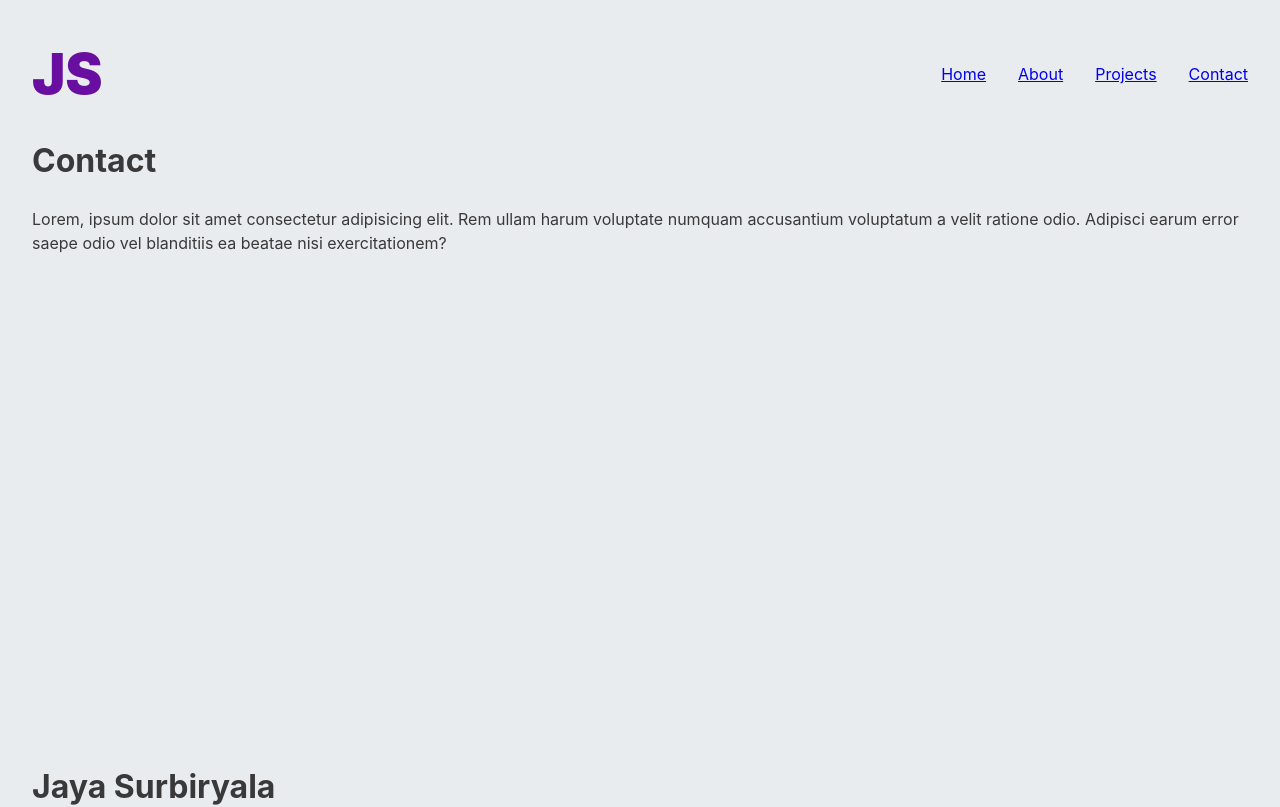
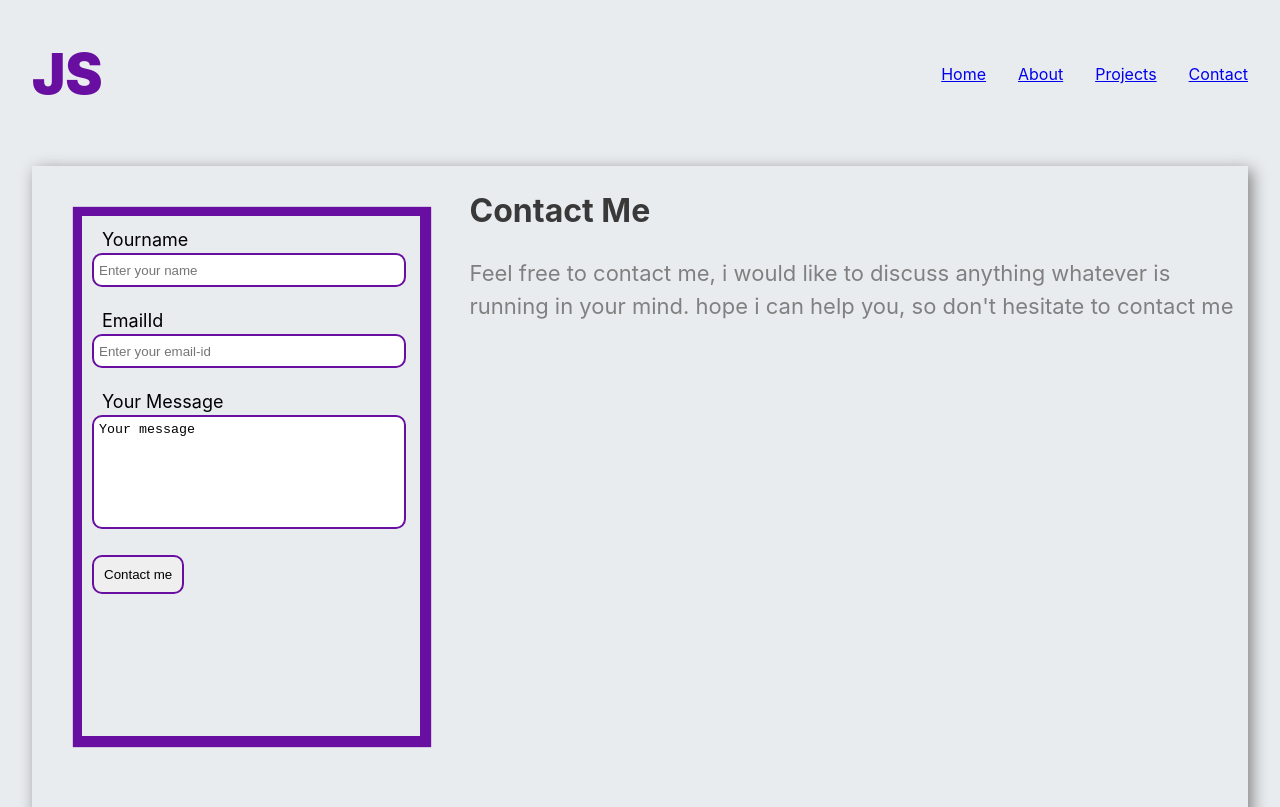
Before and after one commit to Jayakodehode/Jaya-React-Portfolio, a React (Vite) app: page /Jaya-React-Portfolio/contact in a window 1280 px wide. Shown: the top 807 px of the page. Built offline with nearby package versions, Linux system fonts and the light colour scheme.

Commit message:
added styles for contact page

```diff
--- a/src/routes/Contact/Contact.jsx
+++ b/src/routes/Contact/Contact.jsx
@@ -1,13 +1,38 @@
+import style from "./Contact.module.css";
 export function Contact() {
   return (
-    <div>
-      <h1>Contact</h1>
-      <p>
-        Lorem, ipsum dolor sit amet consectetur adipisicing elit. Rem ullam
-        harum voluptate numquam accusantium voluptatum a velit ratione odio.
-        Adipisci earum error saepe odio vel blanditiis ea beatae nisi
-        exercitationem?
-      </p>
+    <div className={style["contact-page"]}>
+      <div className={style["contact-form"]}>
+        <form action="submit" className={style["form"]}>
+          <label htmlFor="">Yourname</label>
+          <br />
+          <input type="text" name="" id="" placeholder="Enter your name" />
+          <br />
+
+          <label htmlFor="">EmailId</label>
+          <br />
+          <input type="email" name="" id="" placeholder="Enter your email-id" />
+          <br />
+
+          <label htmlFor="">Your Message</label>
+          <br />
+
+          <textarea name="" id="" cols="25" rows="10">
+            Your message
+          </textarea>
+          <br />
+
+          <button type="submit">Contact me</button>
+        </form>
+      </div>
+      <div className={style["contact-info"]}>
+        <h1>Contact Me</h1>
+        <p>
+          Feel free to contact me, i would like to discuss anything whatever is
+          running in your mind. hope i can help you, so don't hesitate to
+          contact me
+        </p>
+      </div>
     </div>
   );
 }
--- /dev/null
+++ b/src/routes/Contact/Contact.module.css
@@ -0,0 +1,50 @@
+.contact-page {
+  margin-top: 50px;
+  max-width: 1280px;
+  min-height: 100vh;
+  display: flex;
+  justify-content: space-between;
+  box-shadow: 4px 4px 15px grey;
+}
+.contact-form {
+  width: 600px;
+  height: 500px;
+  margin: 50px;
+
+  padding: 10px;
+  box-shadow: 1px 1px 1px 10px #680ea0;
+}
+.form > label {
+  color: black;
+  font-size: 18px;
+  margin: 10px;
+}
+input {
+  width: 300px;
+  height: 20px;
+  padding: 5px;
+  border: none;
+  border-radius: 10px;
+  border: 2px solid #680ea0;
+  margin-bottom: 20px;
+}
+textarea {
+  width: 300px;
+  height: 100px;
+  padding: 5px;
+  border: none;
+  border-radius: 10px;
+  resize: none;
+  border: 2px solid #680ea0;
+  margin-bottom: 20px;
+}
+button {
+  padding: 10px;
+  border: 2px solid #680ea0;
+  border-radius: 10px;
+  align-content: center;
+}
+contact-info {
+  padding: 10px;
+  margin: 10px;
+}
--- a/src/routes/Home/Home.jsx
+++ b/src/routes/Home/Home.jsx
@@ -3,9 +3,19 @@ export function Home() {
   return (
     <div className={style["homepage"]}>
       <section className={style["homepage-intro"]}>
-        <h3>Hello, My Name is </h3>
-        <h1>Jaya Surbiryala</h1>
-        <h3>A Front end webdeveloper who likes create things with passion</h3>
+        <p>
+          Hello, My Name is
+          <span>Jaya Surbiryala</span> <br />A Front end webdeveloper who likes
+          create things with passion
+        </p>
+      </section>
+      <section>
+        <p>
+          Lorem ipsum dolor sit amet consectetur adipisicing elit. Eligendi
+          mollitia veniam voluptatum alias incidunt fuga numquam! Voluptas nisi
+          molestiae iure ipsum. Accusamus molestias aliquid rerum cumque et
+          perferendis iusto neque.
+        </p>
       </section>
     </div>
   );
--- a/src/routes/Home/Home.module.css
+++ b/src/routes/Home/Home.module.css
@@ -1,5 +1,5 @@
 .homepage {
-  background-color: #eee9ef;
+  background-color: antiquewhite;
   min-height: 100vh;
   color: #fff;
 }
@@ -8,10 +8,15 @@
   flex-direction: column;
   align-items: center;
 }
-.homepage-intro > h1 {
-  font-size: 56px;
+.homepage-intro > p > span {
+  font-size: 50px;
   color: #680ea0;
 }
-.homepage-intro > h3 {
-  font-size: 26px;
+.homepage-intro > p {
+  color: grey;
+  font-size: 22px;
 }
+p {
+  color: grey;
+  font-size: 22px;
+}
--- a/src/routes/Landingpage/Landingpage.module.css
+++ b/src/routes/Landingpage/Landingpage.module.css
@@ -6,6 +6,8 @@
 }
 .main {
   flex-grow: 1;
+  max-width: 1280px;
+  min-height: 100vh;
 }
 .navbar {
   display: flex;
```
